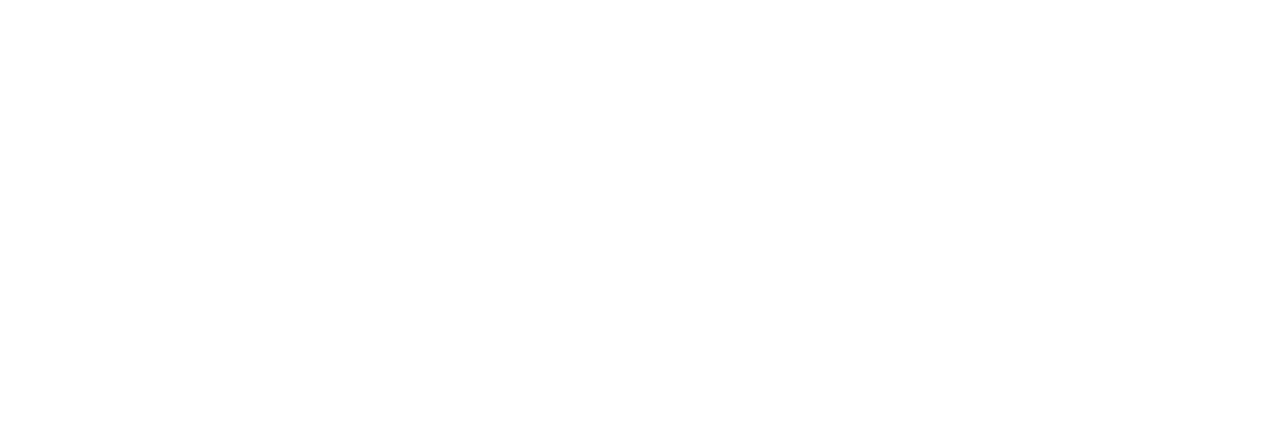
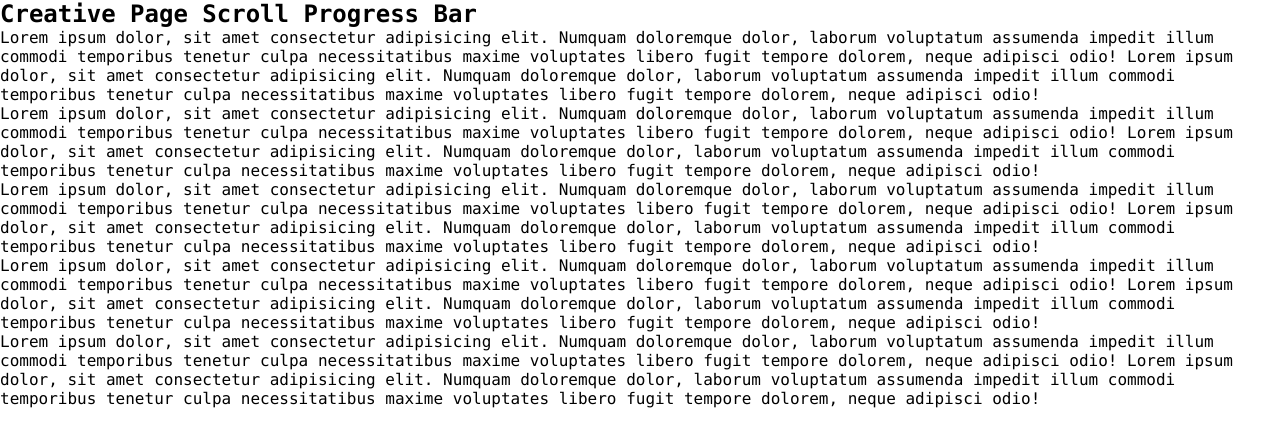
Before and after one commit to ricardo-rossini/KOOL-CSS-FX, a plain HTML site: page Creative Scroll lfx/index.html in a window 1280 px wide. Drawn offline with Linux system fonts and the light colour scheme.

Commit message:
texto (lorem) ok

```diff
--- /dev/null
+++ b/Creative Scroll lfx/css/style.css
@@ -0,0 +1,5 @@
+*{
+    margin: 0;
+    padding: 0;
+    font-family: consolas;
+}
--- a/Creative Scroll lfx/index.html
+++ b/Creative Scroll lfx/index.html
@@ -3,11 +3,44 @@
 <head>
     <meta charset="UTF-8">
     <meta name="viewport" content="width=device-width, initial-scale=1.0">
-    <title>Crative Page Scroll Progress Bar</title>
+    <title>Creative Page Scroll Progress Bar</title>
+    <link rel="stylesheet" href="css/style.css">
 </head>
 <body>
-    <div id="progressbar">
-
-    </div>
+    <div id="progressbar"></div>
+    <div id="scrollpath"></div>
+    <section>
+        <h2>Creative Page Scroll Progress Bar</h2>
+        <p>Lorem ipsum dolor, sit amet consectetur adipisicing elit. Numquam doloremque dolor,
+            laborum voluptatum assumenda impedit illum commodi temporibus tenetur culpa necessitatibus
+            maxime voluptates libero fugit tempore dolorem, neque adipisci odio!
+            Lorem ipsum dolor, sit amet consectetur adipisicing elit. Numquam doloremque dolor,
+            laborum voluptatum assumenda impedit illum commodi temporibus tenetur culpa necessitatibus
+            maxime voluptates libero fugit tempore dolorem, neque adipisci odio!</p>
+        <p>Lorem ipsum dolor, sit amet consectetur adipisicing elit. Numquam doloremque dolor,
+            laborum voluptatum assumenda impedit illum commodi temporibus tenetur culpa necessitatibus
+            maxime voluptates libero fugit tempore dolorem, neque adipisci odio!
+            Lorem ipsum dolor, sit amet consectetur adipisicing elit. Numquam doloremque dolor,
+            laborum voluptatum assumenda impedit illum commodi temporibus tenetur culpa necessitatibus
+            maxime voluptates libero fugit tempore dolorem, neque adipisci odio!</p>
+        <p>Lorem ipsum dolor, sit amet consectetur adipisicing elit. Numquam doloremque dolor,
+            laborum voluptatum assumenda impedit illum commodi temporibus tenetur culpa necessitatibus
+            maxime voluptates libero fugit tempore dolorem, neque adipisci odio!
+            Lorem ipsum dolor, sit amet consectetur adipisicing elit. Numquam doloremque dolor,
+            laborum voluptatum assumenda impedit illum commodi temporibus tenetur culpa necessitatibus
+        maxime voluptates libero fugit tempore dolorem, neque adipisci odio!</p>
+        <p>Lorem ipsum dolor, sit amet consectetur adipisicing elit. Numquam doloremque dolor,
+            laborum voluptatum assumenda impedit illum commodi temporibus tenetur culpa necessitatibus
+            maxime voluptates libero fugit tempore dolorem, neque adipisci odio!
+            Lorem ipsum dolor, sit amet consectetur adipisicing elit. Numquam doloremque dolor,
+            laborum voluptatum assumenda impedit illum commodi temporibus tenetur culpa necessitatibus
+            maxime voluptates libero fugit tempore dolorem, neque adipisci odio!</p>
+        <p>Lorem ipsum dolor, sit amet consectetur adipisicing elit. Numquam doloremque dolor,
+            laborum voluptatum assumenda impedit illum commodi temporibus tenetur culpa necessitatibus
+            maxime voluptates libero fugit tempore dolorem, neque adipisci odio!
+            Lorem ipsum dolor, sit amet consectetur adipisicing elit. Numquam doloremque dolor,
+            laborum voluptatum assumenda impedit illum commodi temporibus tenetur culpa necessitatibus
+            maxime voluptates libero fugit tempore dolorem, neque adipisci odio!</p>
+    </section>
 </body>
 </html>
```
